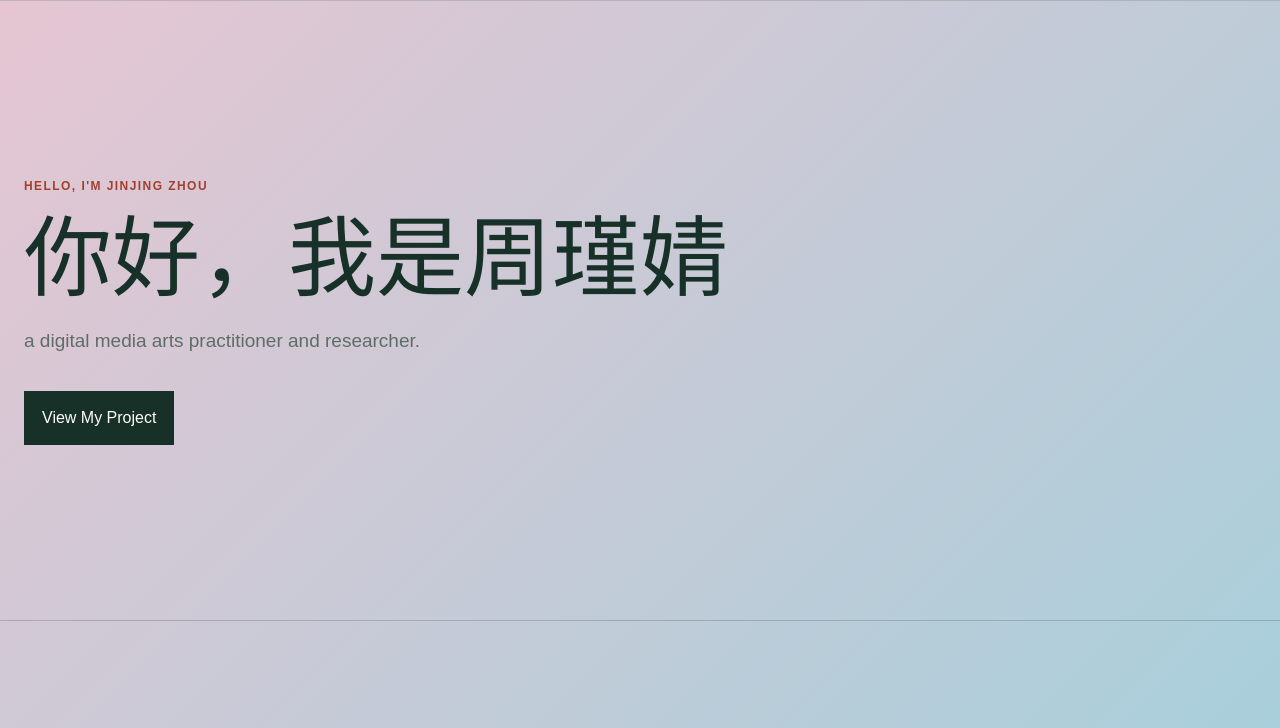
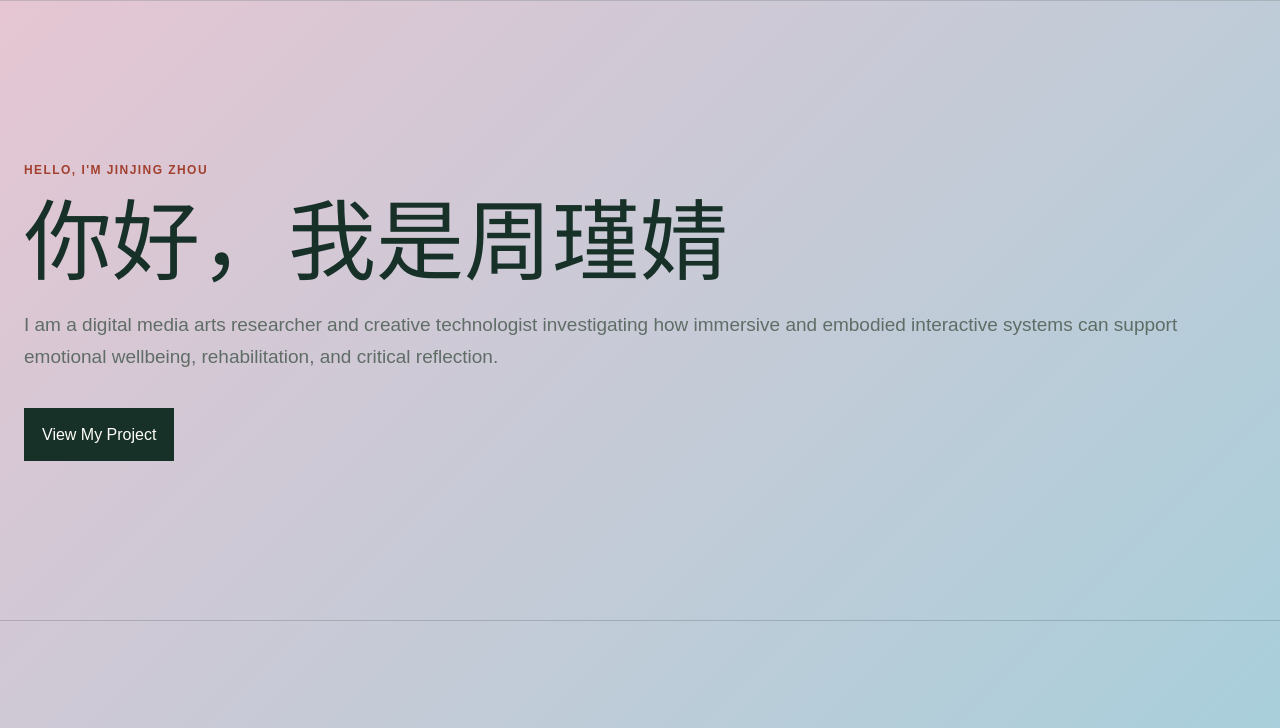
Before and after one commit to JinjingZhou/JinjingZhou.github.io, a plain HTML site: page index.html in a window 1280 px wide. Shown: the part 72-800 px from the top of the page. Drawn offline with Linux system fonts and the light colour scheme.

Commit message:
Update index.html

```diff
--- a/index.html
+++ b/index.html
@@ -44,7 +44,7 @@
           <p class="eyebrow">Hello, I'm Jinjing Zhou</p>
           <h1>你好，我是周瑾婧</h1>
           <p class="introduction">
-           a digital media arts practitioner and researcher.
+           I am a digital media arts researcher and creative technologist investigating how immersive and embodied interactive systems can support emotional wellbeing, rehabilitation, and critical reflection.
           </p>
           <a class="button" href="#projects">View My Project</a>
         </div>
```
